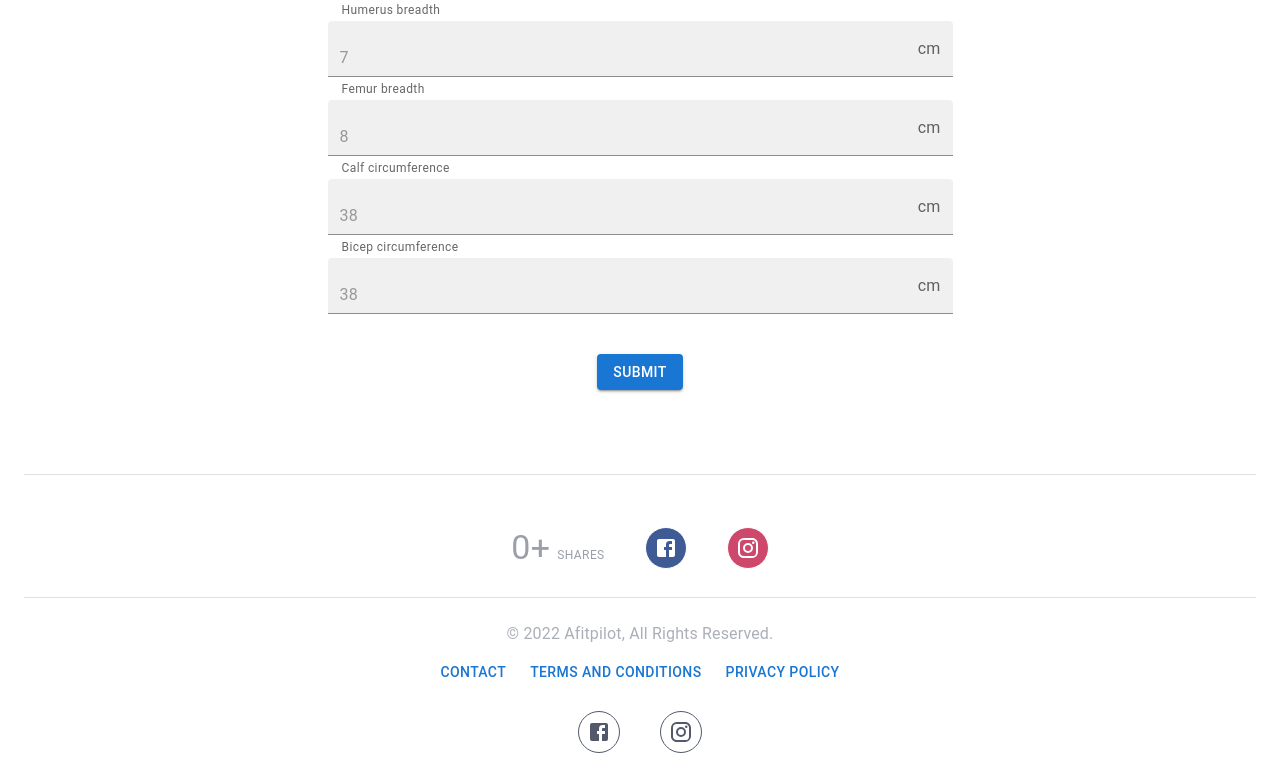
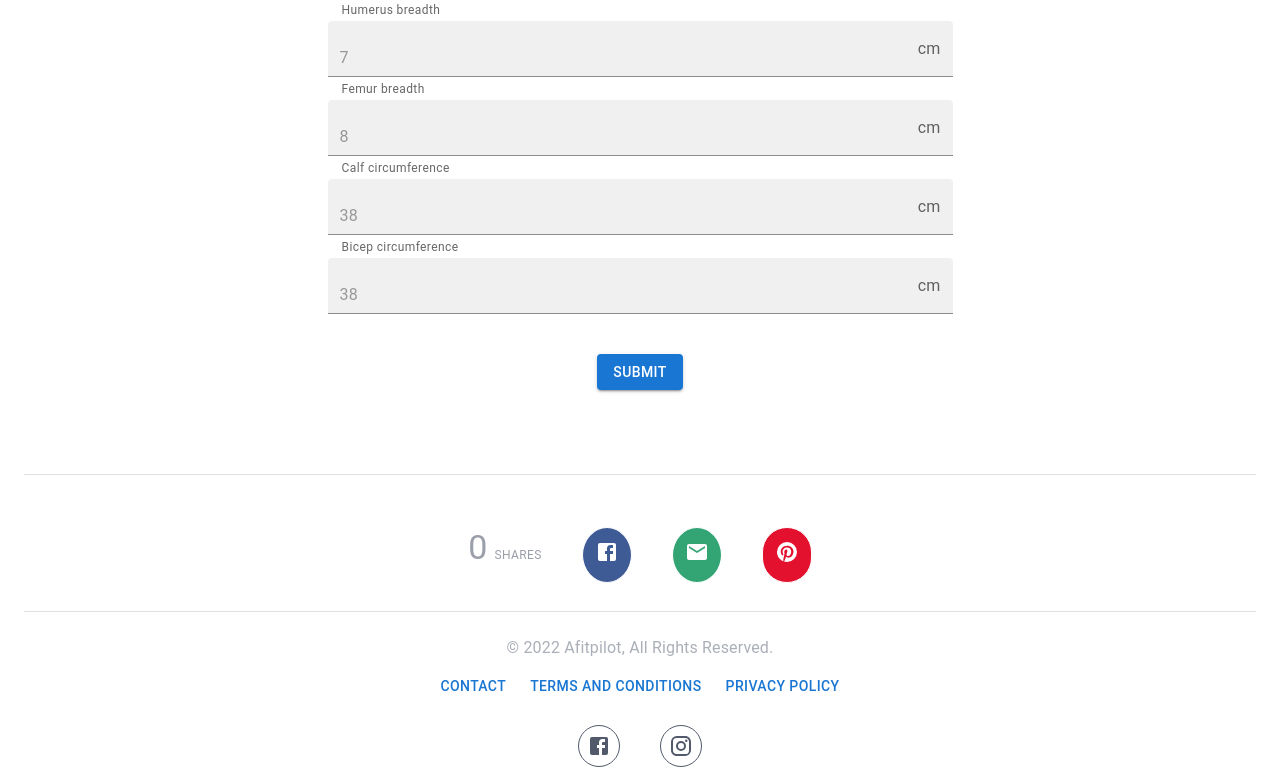
Before and after one commit to walter-clayton/afitpilot-somatotype, a React (Create React App) app in the folder client/: page /Test in a window 1280 px wide. Shown: the part 939-1718 px from the top of the page. Built offline with nearby package versions, Linux system fonts and the light colour scheme.

Commit message:
Add countershare page and sharebutton

```diff
--- a/client/src/components/BlogPage.tsx
+++ b/client/src/components/BlogPage.tsx
@@ -1,7 +1,11 @@
 import React from "react";
+import CounterShare from './CTA/CounterShare'
 
 const BlogPage = () => {
-  return <div>BlogPage</div>;
+  return <div>BlogPage
+    <CounterShare />
+
+  </div>;
 };
 
 export default BlogPage;
--- a/client/src/components/CTA/Counter.tsx
+++ /dev/null
@@ -1,72 +0,0 @@
-import React, { useState } from 'react'
-import CssBaseline from "@mui/material/CssBaseline";
-import { Typography, Container, Box } from "@mui/material/";
-import FacebookIcon from "@mui/icons-material/Facebook";
-import InstagramIcon from "@mui/icons-material/Instagram";
-import Stack from "@mui/material/Stack";
-import IconButton from "@mui/material/IconButton";
-import Divider from '@mui/material/Divider';
-
-const Counter = () => {
-    const [count, setCount] = useState(0)
-    console.log(useState)
-
-    const style = {
-        width: '100%',
-        bgcolor: 'background.paper',
-    };
-    return (
-        <Container component="main" maxWidth="xl">
-            <CssBaseline />
-            <Box
-                sx={{
-                    marginTop: 3,
-                    display: "flex",
-                    flexDirection: "column",
-                    justifyContent: 'center',
-                    alignItems: "center",
-                }}>
-                <Divider sx={style} />
-                <Box sx={{ mt: 5 }}>
-                    <Stack direction="row" textAlign={'center'} spacing={5} mt={1.5} mb={0.5}>
-                        <Box>
-                            <Typography variant="h4" sx={{ color: "#9b9faa", }}>
-                                {count}+
-                                <Typography component={"span"} variant="caption" sx={{ color: "#9b9faa", pl: "7px" }}>
-                                    SHARES
-                                </Typography>
-                            </Typography>
-
-                        </Box>
-                        <IconButton
-                            onClick={() => setCount(count + 1)}
-                            href="https://www.facebook.com/profile.php?id=100087953628158"
-                            target="_blank"
-                            sx={{
-                                backgroundColor: "#3f5b96", borderRadius: '50%', borderColor: '#51596a', border: 1.3,
-                                color: "#fff",
-                                "&.MuiButtonBase-root:hover": { bgcolor: "#3f5b96" },
-                            }}
-                        >
-                            <FacebookIcon />
-                        </IconButton>
-                        <IconButton
-                            onClick={() => setCount(count + 1)}
-                            href="https://www.instagram.com/afitpilot/?igshid=YmMyMTA2M2Y%3D"
-                            target="_blank"
-                            sx={{
-                                backgroundColor: " #cd486b", borderRadius: '50%', borderColor: '#51596a', border: 1.3,
-                                color: "#fff",
-                                "&.MuiButtonBase-root:hover": { bgcolor: " #cd486b" },
-                            }}
-                        >
-                            <InstagramIcon />
-                        </IconButton>
-                    </Stack>
-                </Box>
-            </Box>
-        </Container>
-    )
-}
-
-export default Counter
--- /dev/null
+++ b/client/src/components/CTA/CounterShare.tsx
@@ -0,0 +1,100 @@
+import React, { useState, useEffect } from 'react'
+import CssBaseline from "@mui/material/CssBaseline";
+import { Typography, Container, Box, Button } from "@mui/material/";
+import FacebookIcon from "@mui/icons-material/Facebook";
+import EmailIcon from '@mui/icons-material/Email';
+import Stack from "@mui/material/Stack";
+import IconButton from "@mui/material/IconButton";
+import Divider from '@mui/material/Divider';
+import PinterestIcon from '@mui/icons-material/Pinterest';
+import { FacebookShareButton, EmailShareButton, PinterestShareButton, } from 'react-share';
+
+const CounterShare = () => {
+    const storedValueAsNumber = Number(localStorage.getItem('count'));
+    const [count, setCount] = useState(
+        Number.isInteger(storedValueAsNumber) ? storedValueAsNumber : 0
+    );
+    useEffect(() => {
+        localStorage.setItem('count', String(count));
+    }, [count]);
+
+    const shareUrl = 'http://github.com';
+    const title = 'GitHub';
+
+    const style = {
+        width: '100%',
+        bgcolor: 'background.paper',
+    };
+    return (
+        <Container component="main" maxWidth="xl">
+            <CssBaseline />
+            <Box
+                sx={{
+                    marginTop: 3,
+                    display: "flex",
+                    flexDirection: "column",
+                    justifyContent: 'center',
+                    alignItems: "center",
+                }}>
+                <Divider sx={style} />
+                <Box sx={{ mt: 5 }}>
+                    <Stack direction="row" textAlign={'center'} spacing={5} mt={1.5} mb={0.5}>
+                        <Box>
+                            <Typography variant="h4" sx={{ color: "#9b9faa", }}>
+                                {count}
+                                <Typography component={"span"} variant="caption" sx={{ color: "#9b9faa", pl: "7px" }}>
+                                    SHARES
+                                </Typography>
+                            </Typography>
+                        </Box>
+                        <IconButton
+                            onClick={() => setCount(count + 1)}
+                            sx={{
+                                backgroundColor: "#3f5b96", borderColor: '#51596a', border: 1.3,
+                                color: "#fff", borderRadius: '50%', p: "0px 12px ",
+                                "&.MuiButtonBase-root:hover": { bgcolor: "#3f5b96" },
+                            }}>
+                            <FacebookShareButton
+                                url={shareUrl}
+                                quote={title}
+                            >
+                                <FacebookIcon onClick={() => setCount(count + 1)} />
+                            </FacebookShareButton>
+
+                        </IconButton>
+                        <IconButton
+                            onClick={() => setCount(count + 1)}
+                            sx={{
+                                backgroundColor: " #33a474", borderColor: '#51596a', border: 1.3,
+                                color: "#fff", borderRadius: '50%', p: "0px 12px ",
+                                "&.MuiButtonBase-root:hover": { bgcolor: " #33a474" },
+                            }}>
+                            <EmailShareButton
+                                url={shareUrl}
+                                title={title}
+                            >
+                                <EmailIcon onClick={() => setCount(count + 1)} />
+                            </EmailShareButton>
+                        </IconButton>
+                        <IconButton
+                            onClick={() => setCount(count + 1)}
+                            sx={{
+                                backgroundColor: "#e3102e", borderColor: '#51596a', border: 1.3,
+                                color: "#fff", borderRadius: '210px', p: "12px",
+                                "&.MuiButtonBase-root:hover": { bgcolor: " #e3102e" },
+                            }} >
+                            <PinterestShareButton
+                                url={String(window.location)}
+                                media={`${String(window.location)}`}
+                            >
+                                <PinterestIcon onClick={() => setCount(count + 1)} />
+                            </PinterestShareButton>
+                        </IconButton>
+                    </Stack>
+                </Box>
+            </Box>
+        </Container >
+    )
+}
+
+export default CounterShare
--- a/client/src/components/Dashboard.tsx
+++ b/client/src/components/Dashboard.tsx
@@ -9,6 +9,7 @@ import SomatotypeGraph from "./SomatotypeGraph";
 import axios from "axios";
 import { useCookies } from "react-cookie";
 import Add from "./Add";
+import CounterShare from './CTA/CounterShare'
 
 const theme = createTheme();
 
@@ -259,6 +260,7 @@ const Dashboard: FC<IDashboard> = (props) => {
               Add new
             </Button>
           </Grid>
+          <CounterShare />
         </ThemeProvider>
       )}
       <Snackbar
--- a/client/src/components/TestPage.tsx
+++ b/client/src/components/TestPage.tsx
@@ -11,7 +11,7 @@ import { matchRoutes, useNavigate } from "react-router-dom";
 import { useCookies } from "react-cookie";
 import Typography from "@mui/material/Typography";
 import HeaderTestpage from "./CTA/HeaderTestpage";
-import Counter from "./CTA/Counter";
+import CounterShare from "./CTA/CounterShare";
 
 const theme = createTheme();
 
@@ -494,7 +494,7 @@ const TestPage: FC<ITesting> = (props) => {
         onClose={handleSnackBarClose}
         message={snackBarMessage}
       />
-      <Counter />
+      <CounterShare />
     </ThemeProvider>
   );
 };
--- a/package.json
+++ b/package.json
@@ -33,7 +33,8 @@
     "express": "^4.18.1",
     "jsonwebtoken": "^8.5.1",
     "mongoose": "^6.6.2",
-    "nodemailer": "^6.8.0"
+    "nodemailer": "^6.8.0",
+    "react-share": "^4.4.1"
   },
   "devDependencies": {
     "@types/express": "^4.17.14",
```
Also changed, not shown: client/src/components/CTA/TypesPage.tsx (+9 -7 lines).
